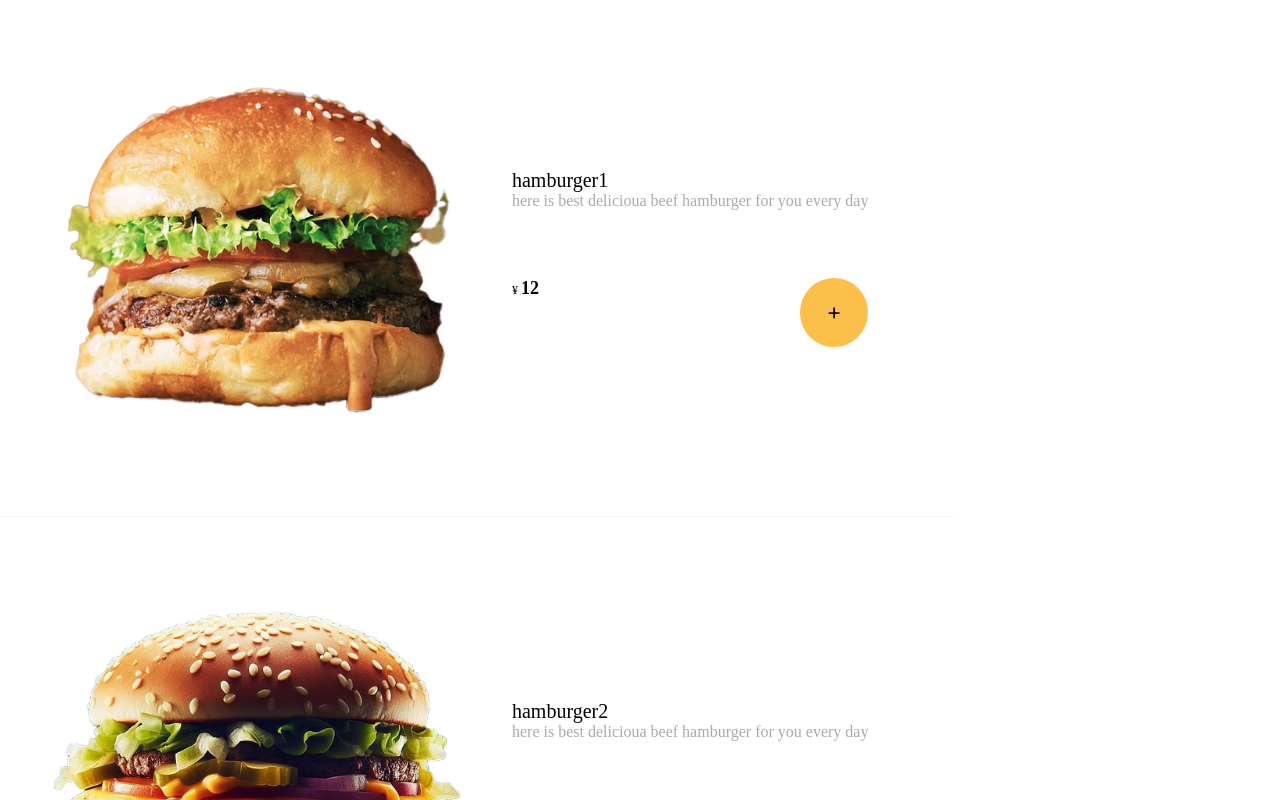
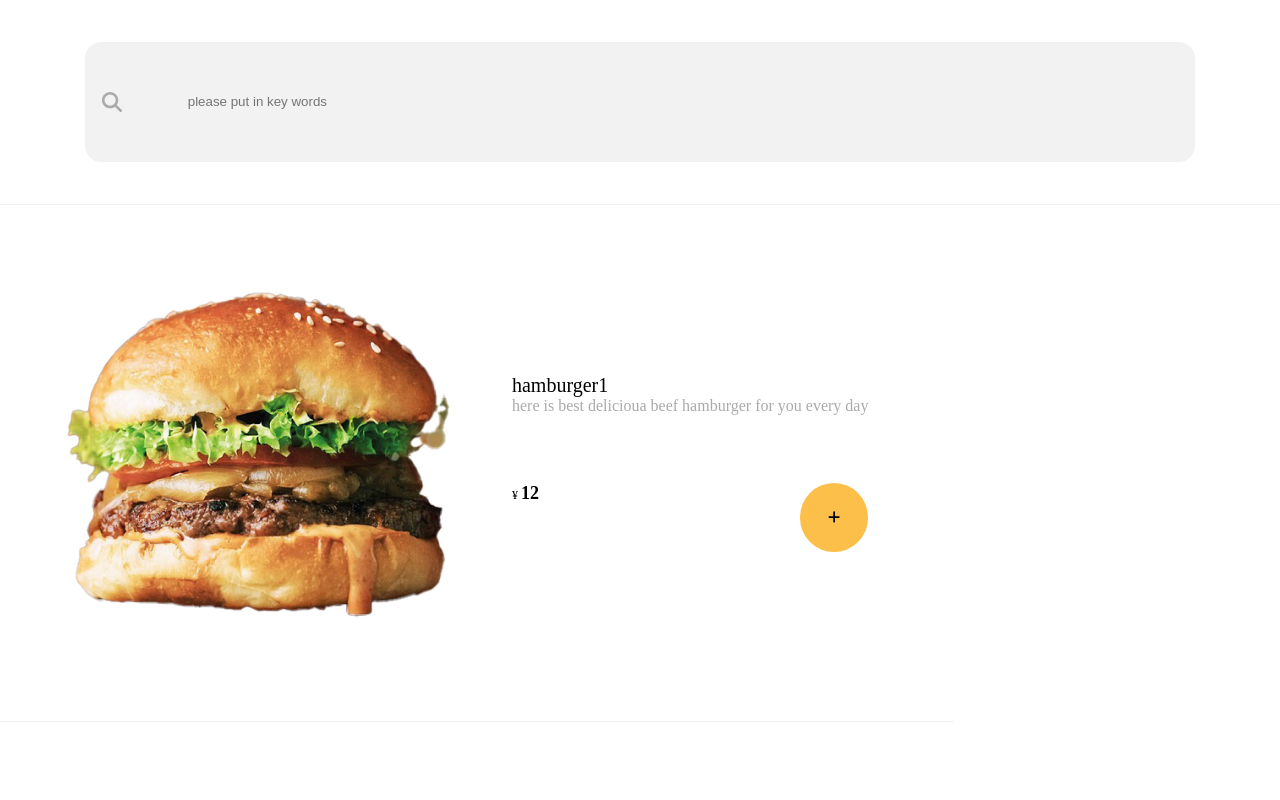
Before and after one commit to wwldavid/buy_hamburger_home, a React (Create React App) app: page / in a window 1280 px wide. Built offline with nearby package versions, Linux system fonts and the light colour scheme.

Commit message:
completed search box structure

```diff
--- a/src/App.js
+++ b/src/App.js
@@ -1,6 +1,7 @@
 import { useState } from "react";
 import Meals from "./components/Meals/Meals";
 import CartContext from "./store/cart-context";
+import FilterMeals from "./components/filterMeals/FilterMeals";
 
 const MEALS_DATA = [
   {
@@ -89,6 +90,7 @@
   return (
     <CartContext.Provider value={{ ...cartData, addItem, removeItem }}>
       <div>
+        <FilterMeals />
         <Meals mealsData={mealsData} />
       </div>
     </CartContext.Provider>
--- a/src/components/Meals/Meals.module.css
+++ b/src/components/Meals/Meals.module.css
@@ -1,6 +1,6 @@
 .Meals {
   position: absolute;
-  top: 0;
+  top: 120rem;
   bottom: 0;
   overflow: auto;
 }
--- /dev/null
+++ b/src/components/filterMeals/FilterMeals.js
@@ -0,0 +1,21 @@
+import React from "react";
+import { FontAwesomeIcon } from "@fortawesome/react-fontawesome";
+import { faSearch } from "@fortawesome/free-solid-svg-icons";
+import classes from "./FilterMeals.module.css";
+
+const FilterMeals = () => {
+  return (
+    <div className={classes.FilterMeals}>
+      <div className={classes.InputOuter}>
+        <input
+          className={classes.SearchInput}
+          type="text"
+          placeholder={"please put in key words"}
+        />
+        <FontAwesomeIcon className={classes.SearchIcon} icon={faSearch} />
+      </div>
+    </div>
+  );
+};
+
+export default FilterMeals;
--- /dev/null
+++ b/src/components/filterMeals/FilterMeals.module.css
@@ -0,0 +1,34 @@
+.FilterMeals {
+  display: flex;
+  align-items: center;
+  justify-content: center;
+  position: fixed;
+  left: 0;
+  right: 0;
+  height: 120rem;
+  background-color: #fff;
+  z-index: 999;
+  border-bottom: 1px solid #f2f2f2;
+}
+.InputOuter {
+  position: relative;
+}
+
+.SearchInput {
+  width: 650rem;
+  height: 70rem;
+  border: none;
+  border-radius: 16px;
+  background-color: #f2f2f2;
+  padding-left: 60rem;
+  outline: none;
+}
+.SearchIcon {
+  color: #aaa;
+  font-size: 20px;
+  position: absolute;
+  left: 10rem;
+  top: 0;
+  bottom: 0;
+  margin: auto;
+}
```
